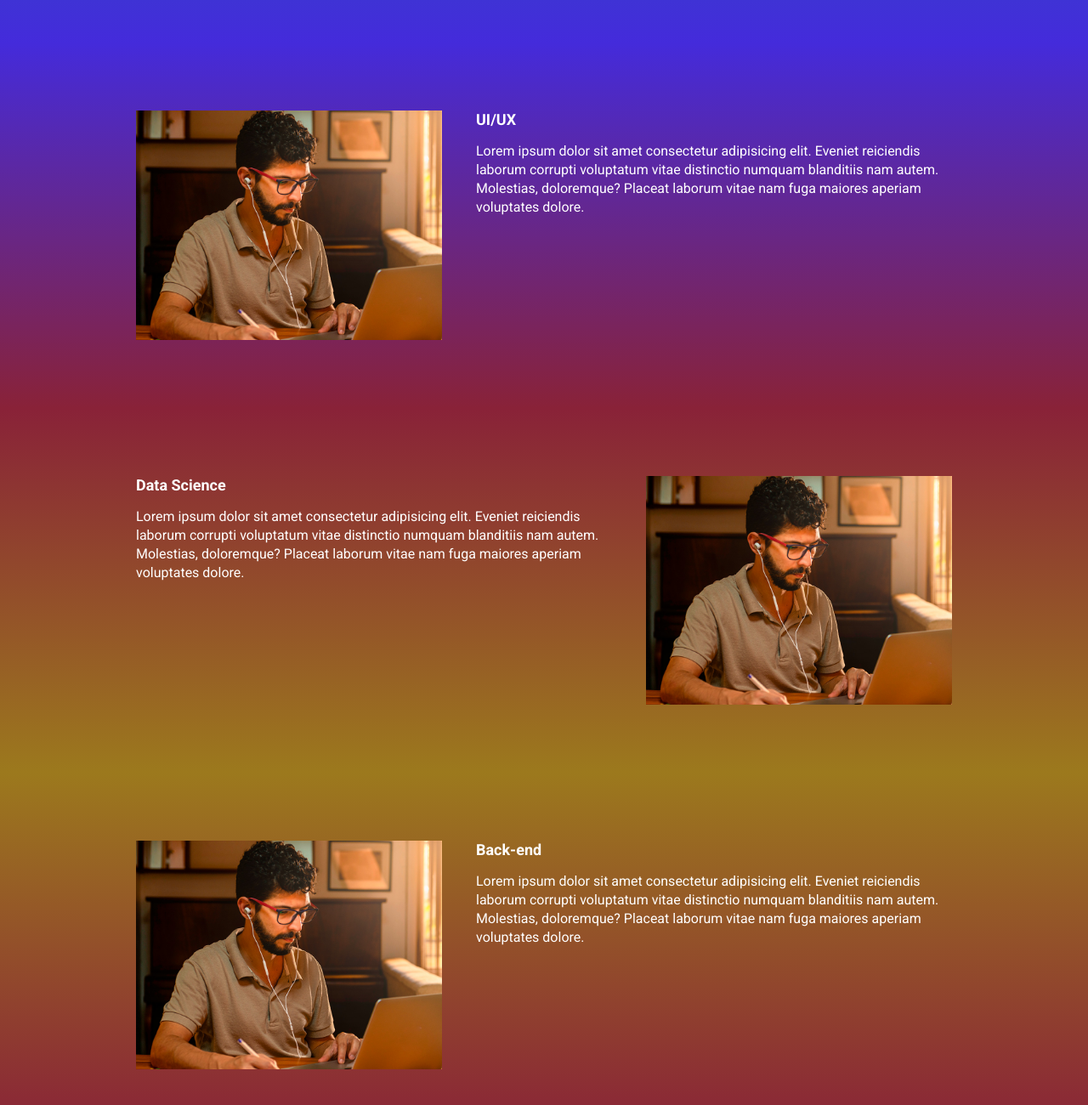
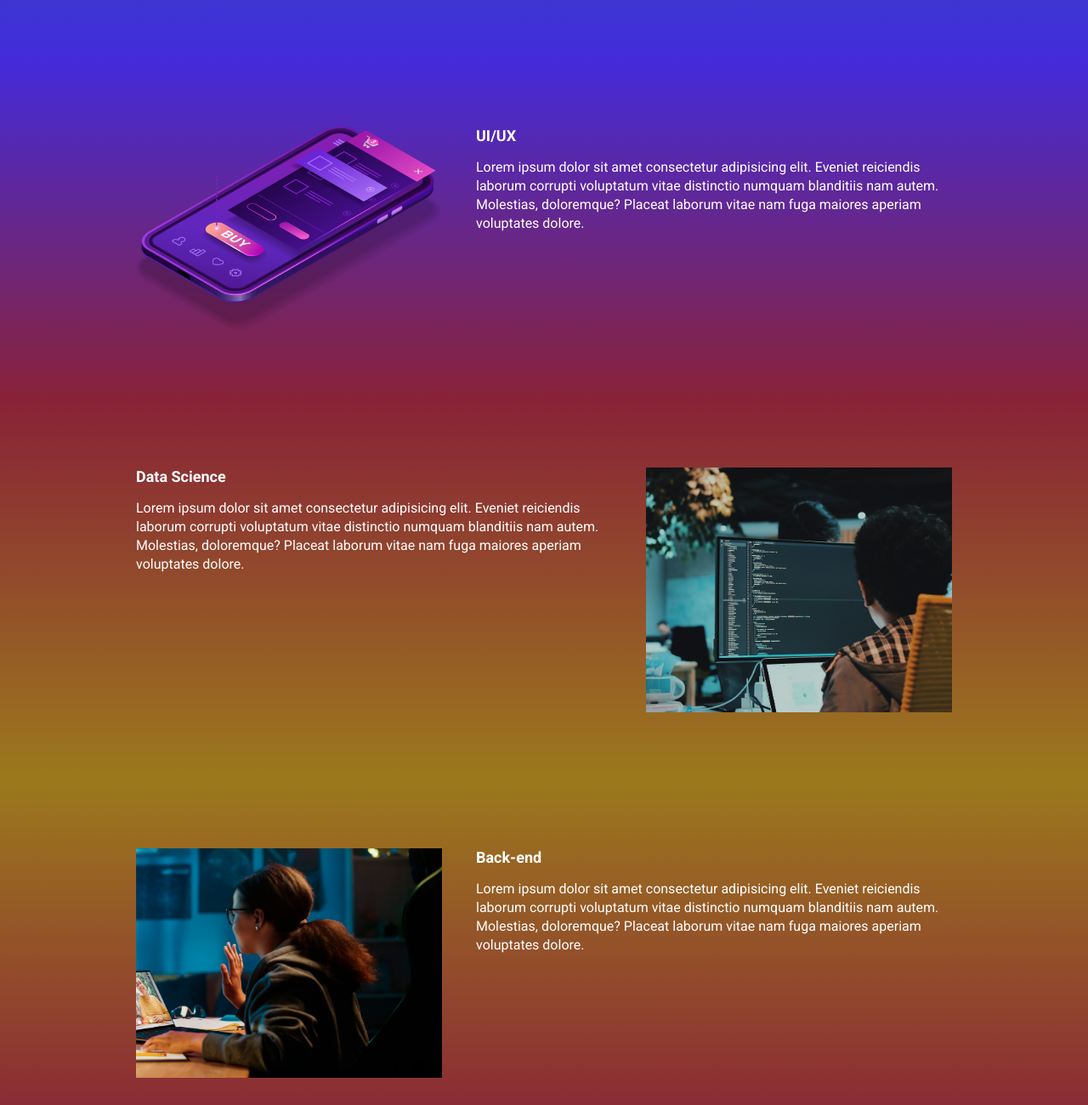
Before and after one commit to MarioHBS/ebac_tech_talks, a website built with Parcel: page src/index.html in a window 1280 px wide. Shown: the part 940-2240 px from the top of the page at 85% size. Built offline with nearby package versions, Linux system fonts and the light colour scheme.

Commit message:
atualizando imagens das seções

```diff
--- a/src/index.html
+++ b/src/index.html
@@ -4,7 +4,7 @@
 <head>
     <meta charset="UTF-8">
     <meta name="viewport" content="width=device-width, initial-scale=1.0">
-    <title>EBAC TALKS</title>
+    <title>EBAC TALKS</title>html",
 
     <link rel="preconnect" href="https://fonts.googleapis.com">
     <link rel="preconnect" href="https://fonts.gstatic.com" crossorigin>
@@ -62,7 +62,7 @@
                     Lorem ipsum dolor sit amet consectetur adipisicing elit. Eveniet reiciendis laborum corrupti voluptatum vitae distinctio numquam blanditiis nam autem. Molestias, doloremque? Placeat laborum vitae nam fuga maiores aperiam voluptates dolore.
                 </p>
             </div>
-            <img class="event__image" src="./images/frontend.png" alt="Front-end">
+            <img class="event__image" src="./images/ui-ux.png" alt="Front-end">
         </div>
     </section>
     <section class="event event--datascience">
@@ -73,7 +73,7 @@
                     Lorem ipsum dolor sit amet consectetur adipisicing elit. Eveniet reiciendis laborum corrupti voluptatum vitae distinctio numquam blanditiis nam autem. Molestias, doloremque? Placeat laborum vitae nam fuga maiores aperiam voluptates dolore.
                 </p>
             </div>
-            <img class="event__image" src="./images/frontend.png" alt="Front-end">
+            <img class="event__image" src="./images/data.png" alt="Front-end">
         </div>
     </section>
     <section class="event event--backend event--image-left">
@@ -84,7 +84,7 @@
                     Lorem ipsum dolor sit amet consectetur adipisicing elit. Eveniet reiciendis laborum corrupti voluptatum vitae distinctio numquam blanditiis nam autem. Molestias, doloremque? Placeat laborum vitae nam fuga maiores aperiam voluptates dolore.
                 </p>
             </div>
-            <img class="event__image" src="./images/frontend.png" alt="Front-end">
+            <img class="event__image" src="./images/backend.png" alt="Front-end">
         </div>
     </section>
 
```
